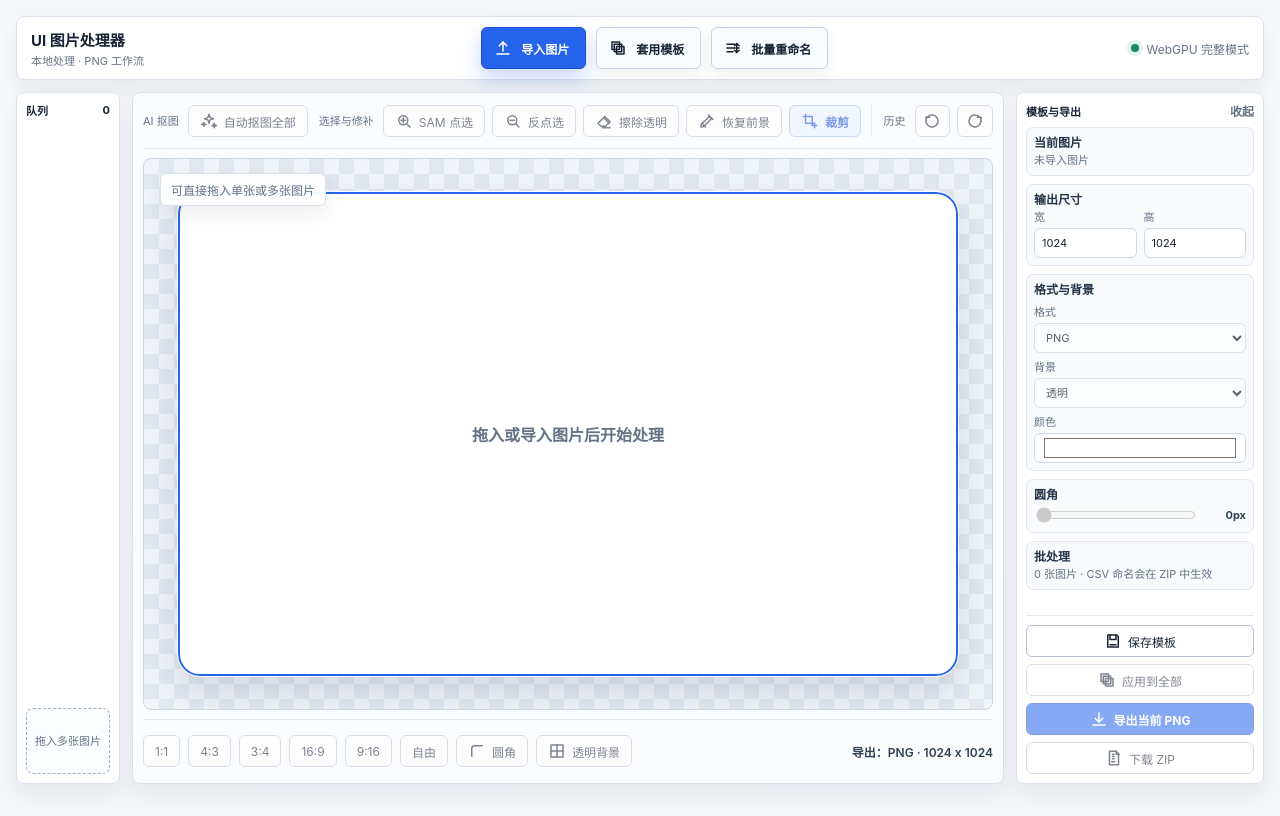
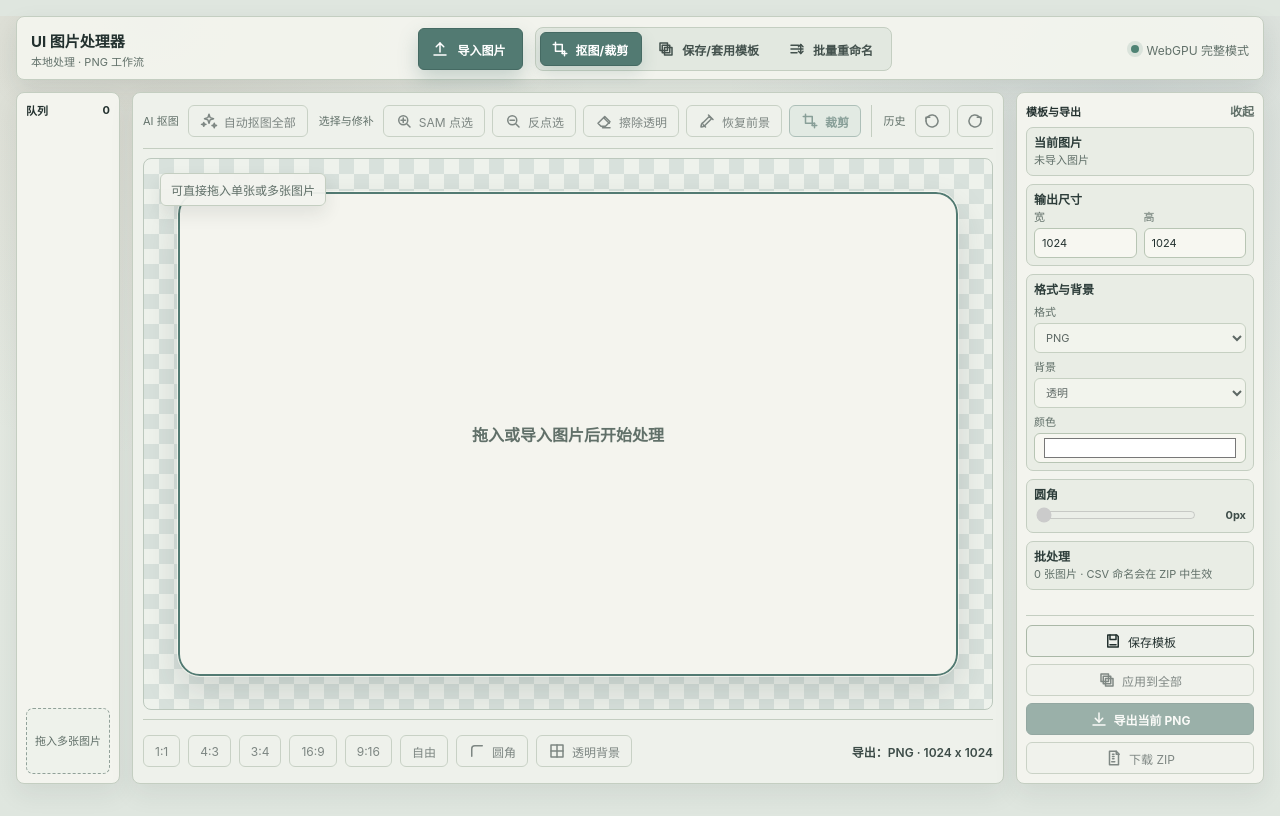
Before and after one commit to olafifi/ui-image-processor, a React (Vite) app: page / in a window 1280 px wide. Built offline with nearby package versions, Linux system fonts and the light colour scheme.

Commit message:
fix: add workspace switching and softer theme

```diff
--- a/src/App.tsx
+++ b/src/App.tsx
@@ -463,10 +463,16 @@ export function App({
   return (
     <div className="app-shell">
       <TopBar
+        isTemplateOpen={isTemplateOpen}
         onImportFiles={importFiles}
+        onOpenEdit={() => setWorkspaceMode('edit')}
         onOpenRename={() => setWorkspaceMode('rename')}
-        onOpenTemplate={() => setIsTemplateOpen(true)}
+        onOpenTemplate={() => {
+          setWorkspaceMode('edit');
+          setIsTemplateOpen(true);
+        }}
         samMode={samMode}
+        workspaceMode={workspaceMode}
       />
       {workspaceMode === 'rename' ? (
         <RenameWorkspace
--- a/src/components/RenameWorkspace.tsx
+++ b/src/components/RenameWorkspace.tsx
@@ -87,7 +87,7 @@ export function RenameWorkspace({
             {showTable ? '隐藏当前表' : '查看当前表'}
           </button>
           <button className="ghost-button rename-back" onClick={onBack} type="button">
-            返回图片处理
+            返回抠图/裁剪
           </button>
         </div>
       </header>
--- a/src/components/TopBar.tsx
+++ b/src/components/TopBar.tsx
@@ -1,15 +1,26 @@
 import { useRef } from 'react';
 import { Icon } from './Icon';
-import type { AppMode } from '../types';
+import type { AppMode, WorkspaceMode } from '../types';
 
 interface TopBarProps {
+  isTemplateOpen: boolean;
   onImportFiles: (files: Iterable<File>) => void;
+  onOpenEdit: () => void;
   onOpenRename: () => void;
   onOpenTemplate: () => void;
   samMode: AppMode;
+  workspaceMode: WorkspaceMode;
 }
 
-export function TopBar({ onImportFiles, onOpenRename, onOpenTemplate, samMode }: TopBarProps) {
+export function TopBar({
+  isTemplateOpen,
+  onImportFiles,
+  onOpenEdit,
+  onOpenRename,
+  onOpenTemplate,
+  samMode,
+  workspaceMode
+}: TopBarProps) {
   const inputRef = useRef<HTMLInputElement>(null);
 
   return (
@@ -20,7 +31,7 @@ export function TopBar({ onImportFiles, onOpenRename, onOpenTemplate, samMode }:
       </div>
 
       <nav className="primary-actions" aria-label="核心功能">
-        <button className="action primary" onClick={() => inputRef.current?.click()} type="button">
+        <button className="action primary import-action" onClick={() => inputRef.current?.click()} type="button">
           <Icon name="upload" />
           导入图片
         </button>
@@ -38,14 +49,35 @@ export function TopBar({ onImportFiles, onOpenRename, onOpenTemplate, samMode }:
           ref={inputRef}
           type="file"
         />
-        <button className="action" onClick={onOpenTemplate} type="button">
-          <Icon name="template" />
-          套用模板
-        </button>
-        <button className="action" onClick={onOpenRename} type="button">
-          <Icon name="rename" />
-          批量重命名
-        </button>
+        <div className="workspace-actions" role="group" aria-label="工作区切换">
+          <button
+            aria-pressed={workspaceMode === 'edit'}
+            className={workspaceMode === 'edit' ? 'workspace-action active' : 'workspace-action'}
+            onClick={onOpenEdit}
+            type="button"
+          >
+            <Icon name="crop" />
+            抠图/裁剪
+          </button>
+          <button
+            aria-pressed={isTemplateOpen}
+            className={isTemplateOpen ? 'workspace-action active' : 'workspace-action'}
+            onClick={onOpenTemplate}
+            type="button"
+          >
+            <Icon name="template" />
+            保存/套用模板
+          </button>
+          <button
+            aria-pressed={workspaceMode === 'rename'}
+            className={workspaceMode === 'rename' ? 'workspace-action active' : 'workspace-action'}
+            onClick={onOpenRename}
+            type="button"
+          >
+            <Icon name="rename" />
+            批量重命名
+          </button>
+        </div>
       </nav>
 
       <div className="status">
--- a/src/styles.css
+++ b/src/styles.css
@@ -1,17 +1,21 @@
 :root {
   font-family: Inter, "Microsoft YaHei", system-ui, sans-serif;
-  --bg: #f4f6fa;
-  --surface: #ffffff;
-  --surface-2: #f8fafc;
-  --line: #d8e0eb;
-  --line-strong: #b8c4d4;
-  --text: #182235;
-  --muted: #657286;
-  --accent: #2563eb;
-  --accent-soft: #e9f1ff;
-  --success: #168a6a;
-  --shadow: 0 16px 36px rgba(24, 34, 53, 0.13);
-  color: #182235;
+  --bg: #dfe6df;
+  --bg-deep: #ccd7cf;
+  --surface: #f3f4ee;
+  --surface-2: #e9ede5;
+  --surface-3: #dde5dc;
+  --line: #c4cec1;
+  --line-strong: #aab8a7;
+  --text: #22302e;
+  --muted: #617069;
+  --accent: #527a72;
+  --accent-2: #8a7968;
+  --accent-blue: #60758f;
+  --accent-soft: #d9e5dd;
+  --success: #4f8374;
+  --shadow: 0 16px 36px rgba(34, 48, 46, 0.15);
+  color: var(--text);
   background: var(--bg);
 }
 
@@ -23,7 +27,10 @@ body {
   margin: 0;
   min-width: 960px;
   min-height: 100vh;
-  background: linear-gradient(180deg, #f7f9fc 0%, var(--bg) 100%);
+  background:
+    radial-gradient(circle at 12% 0%, rgba(138, 121, 104, 0.16), transparent 32%),
+    radial-gradient(circle at 88% 10%, rgba(96, 117, 143, 0.14), transparent 30%),
+    linear-gradient(180deg, #e7ebe3 0%, var(--bg) 100%);
 }
 
 button,
@@ -42,7 +49,7 @@ button {
   padding: 0 11px;
   border: 1px solid var(--line-strong);
   border-radius: 6px;
-  background: var(--surface);
+  background: #eef1eb;
   color: var(--text);
   font-size: 12px;
   white-space: nowrap;
@@ -82,8 +89,8 @@ svg {
   padding: 10px 14px;
   border: 1px solid var(--line);
   border-radius: 8px;
-  background: rgba(255, 255, 255, 0.96);
-  box-shadow: 0 10px 24px rgba(24, 34, 53, 0.08);
+  background: rgba(243, 244, 238, 0.96);
+  box-shadow: 0 10px 24px rgba(34, 48, 46, 0.1);
 }
 
 .brand {
@@ -111,7 +118,7 @@ svg {
   display: flex;
   align-items: center;
   justify-content: center;
-  gap: 10px;
+  gap: 12px;
 }
 
 .status {
@@ -127,7 +134,7 @@ svg {
   height: 8px;
   border-radius: 50%;
   background: var(--success);
-  box-shadow: 0 0 0 4px rgba(22, 138, 106, 0.12);
+  box-shadow: 0 0 0 4px rgba(79, 131, 116, 0.14);
 }
 
 .dot.degraded {
@@ -141,22 +148,59 @@ svg {
   display: inline-flex;
   align-items: center;
   gap: 9px;
-  border-color: #c6d3e4;
-  background: #f8fbff;
+  border-color: var(--line-strong);
+  background: #eef1eb;
   font-weight: 700;
-  box-shadow: 0 6px 14px rgba(24, 34, 53, 0.07);
+  box-shadow: 0 6px 14px rgba(34, 48, 46, 0.08);
 }
 
 .action.primary,
 .export-primary {
-  border-color: #1d4ed8;
+  border-color: #456a63;
   background: var(--accent);
   color: #fff;
   font-weight: 700;
 }
 
 .action.primary {
-  box-shadow: 0 9px 20px rgba(37, 99, 235, 0.25);
+  box-shadow: 0 9px 20px rgba(82, 122, 114, 0.28);
+}
+
+.workspace-actions {
+  min-height: 42px;
+  padding: 4px;
+  border: 1px solid var(--line);
+  border-radius: 8px;
+  display: inline-flex;
+  align-items: center;
+  gap: 4px;
+  background: rgba(221, 229, 220, 0.74);
+}
+
+.workspace-action {
+  height: 34px;
+  padding: 0 13px 0 10px;
+  display: inline-flex;
+  align-items: center;
+  gap: 7px;
+  border-color: transparent;
+  background: transparent;
+  color: #43514d;
+  font-weight: 700;
+  box-shadow: none;
+}
+
+.workspace-action.active,
+.workspace-action[aria-pressed='true'] {
+  border-color: #456a63;
+  background: var(--accent);
+  color: #fff;
+  box-shadow: 0 7px 16px rgba(82, 122, 114, 0.2);
+}
+
+.workspace-action:not(.active):hover {
+  border-color: var(--line-strong);
+  background: rgba(243, 244, 238, 0.86);
 }
 
 .file-input {
@@ -181,7 +225,7 @@ svg {
   border: 1px solid var(--line);
   border-radius: 8px;
   background: var(--surface);
-  box-shadow: 0 10px 24px rgba(24, 34, 53, 0.07);
+  box-shadow: 0 10px 24px rgba(34, 48, 46, 0.08);
 }
 
 .rail,
@@ -213,11 +257,11 @@ svg {
   height: 66px;
   width: 100%;
   border-radius: 7px;
-  border: 1px solid #dfe6f0;
+  border: 1px solid var(--line);
   background: var(--surface-2);
   padding: 5px;
   overflow: hidden;
-  color: #526174;
+  color: #52625e;
   text-align: left;
   white-space: normal;
 }
@@ -225,12 +269,12 @@ svg {
 .thumb.active {
   border-color: var(--accent);
   background: var(--accent-soft);
-  color: #1d4ed8;
+  color: #365d56;
   font-weight: 700;
 }
 
 .drop-hint {
-  border: 1px dashed #9fb0c5;
+  border: 1px dashed #91a199;
   border-radius: 7px;
   min-height: 66px;
   display: flex;
@@ -238,7 +282,7 @@ svg {
   justify-content: center;
   text-align: center;
   color: var(--muted);
-  background: #fbfdff;
+  background: #eef2eb;
   line-height: 1.35;
 }
 
@@ -247,7 +291,7 @@ svg {
   grid-template-rows: 46px minmax(0, 1fr) 54px;
   gap: 9px;
   padding: 10px;
-  background: #fbfcfe;
+  background: #eef1eb;
 }
 
 .toolbar {
@@ -256,7 +300,7 @@ svg {
   justify-content: space-between;
   gap: 12px;
   min-width: 0;
-  border-bottom: 1px solid #e4eaf2;
+  border-bottom: 1px solid var(--line);
   padding-bottom: 9px;
 }
 
@@ -286,15 +330,15 @@ svg {
 }
 
 .tool-active {
-  border-color: #9bb7f4;
+  border-color: #78988f;
   background: var(--accent-soft);
-  color: #1d4ed8;
+  color: #365d56;
   font-weight: 700;
 }
 
 .history {
   padding-left: 12px;
-  border-left: 1px solid #e4eaf2;
+  border-left: 1px solid var(--line);
 }
 
 .history-btn {
@@ -313,7 +357,7 @@ svg {
   align-items: center;
   gap: 7px;
   color: var(--muted);
-  background: var(--surface);
+  background: var(--surface-2);
   font-size: 11px;
 }
 
@@ -332,14 +376,14 @@ svg {
   display: flex;
   align-items: center;
   justify-content: center;
-  border: 1px solid #cbd6e4;
+  border: 1px solid #bcc8bd;
   border-radius: 8px;
   background:
-    linear-gradient(45deg, #e2e8f0 25%, transparent 25%),
-    linear-gradient(-45deg, #e2e8f0 25%, transparent 25%),
-    linear-gradient(45deg, transparent 75%, #e2e8f0 75%),
-    linear-gradient(-45deg, transparent 75%, #e2e8f0 75%);
-  background-color: #f0f4f9;
+    linear-gradient(45deg, #d8e1dc 25%, transparent 25%),
+    linear-gradient(-45deg, #d8e1dc 25%, transparent 25%),
+    linear-gradient(45deg, transparent 75%, #d8e1dc 75%),
+    linear-gradient(-45deg, transparent 75%, #d8e1dc 75%);
+  background-color: #eef2ec;
   background-size: 30px 30px;
   background-position:
     0 0,
@@ -354,18 +398,18 @@ svg {
   height: min(88%, 760px);
   border: 2px solid var(--accent);
   border-radius: 22px;
-  background: #fff;
+  background: #f4f4ee;
   display: flex;
   align-items: center;
   justify-content: center;
   color: var(--muted);
   font-weight: 700;
   box-shadow: var(--shadow);
-  outline: 1px solid rgba(255, 255, 255, 0.86);
+  outline: 1px solid rgba(250, 250, 244, 0.78);
 }
 
 .canvas.has-image {
-  background: rgba(255, 255, 255, 0.7);
+  background: rgba(243, 244, 238, 0.72);
   color: inherit;
   padding: 14px;
 }
@@ -380,7 +424,7 @@ svg {
   place-items: center;
   overflow: hidden;
   border-radius: 18px;
-  background: rgba(255, 255, 255, 0.55);
+  background: rgba(243, 244, 238, 0.56);
 }
 
 .image-fit-layer {
@@ -407,10 +451,10 @@ svg {
 
 .crop-frame {
   position: absolute;
-  border: 2px solid #f8fafc;
+  border: 2px solid #f6f5ee;
   box-shadow:
-    0 0 0 999px rgba(15, 23, 42, 0.2),
-    0 0 0 1px rgba(37, 99, 235, 0.8);
+    0 0 0 999px rgba(34, 48, 46, 0.22),
+    0 0 0 1px rgba(82, 122, 114, 0.86);
   pointer-events: none;
 }
 
@@ -425,10 +469,10 @@ svg {
   width: 18px;
   height: 18px;
   padding: 0;
-  border: 2px solid #fff;
+  border: 2px solid #f8f6ee;
   border-radius: 50%;
   background: var(--accent);
-  box-shadow: 0 3px 8px rgba(24, 34, 53, 0.28);
+  box-shadow: 0 3px 8px rgba(34, 48, 46, 0.28);
   touch-action: none;
 }
 
@@ -445,10 +489,10 @@ svg {
   padding: 7px 10px;
   border: 1px solid var(--line);
   border-radius: 6px;
-  background: rgba(255, 255, 255, 0.94);
+  background: rgba(243, 244, 238, 0.94);
   color: var(--muted);
   font-size: 12px;
-  box-shadow: 0 8px 18px rgba(24, 34, 53, 0.08);
+  box-shadow: 0 8px 18px rgba(34, 48, 46, 0.09);
 }
 
 .cutout-status {
@@ -457,12 +501,12 @@ svg {
   top: 12px;
   max-width: min(320px, calc(100% - 24px));
   padding: 7px 10px;
-  border: 1px solid rgba(37, 99, 235, 0.22);
+  border: 1px solid rgba(82, 122, 114, 0.28);
   border-radius: 6px;
-  background: rgba(255, 255, 255, 0.94);
-  color: #1d4ed8;
+  background: rgba(243, 244, 238, 0.94);
+  color: #365d56;
   font-size: 12px;
-  box-shadow: 0 8px 18px rgba(24, 34, 53, 0.1);
+  box-shadow: 0 8px 18px rgba(34, 48, 46, 0.11);
 }
 
 .cutout-status-failed {
@@ -480,27 +524,27 @@ svg {
   align-items: center;
   gap: 8px;
   min-width: 0;
-  border-top: 1px solid #e4eaf2;
+  border-top: 1px solid var(--line);
   padding-top: 9px;
   font-size: 12px;
 }
 
 .crop-active {
-  border-color: #9bb7f4;
+  border-color: #78988f;
   background: var(--accent-soft);
-  color: #1d4ed8;
+  color: #365d56;
   font-weight: 700;
 }
 
 .summary {
   margin-left: auto;
-  color: #334155;
+  color: #3d4c48;
   font-weight: 600;
 }
 
 .field {
   min-height: 44px;
-  border: 1px solid #e0e7f0;
+  border: 1px solid var(--line);
   border-radius: 7px;
   background: var(--surface-2);
   padding: 7px;
@@ -510,7 +554,7 @@ svg {
 
 .field strong {
   display: block;
-  color: #26344a;
+  color: #2d3d3a;
   margin-bottom: 2px;
   font-size: 12px;
 }
@@ -534,9 +578,9 @@ svg {
 .stacked-control select {
   width: 100%;
   height: 30px;
-  border: 1px solid #cfd9e6;
+  border: 1px solid #b8c5b4;
   border-radius: 6px;
-  background: #fff;
+  background: #f7f7f1;
   color: var(--text);
   padding: 0 7px;
 }
@@ -558,7 +602,7 @@ svg {
 
 .range-row span {
   text-align: right;
-  color: #334155;
+  color: #3d4c48;
   font-weight: 700;
 }
 
@@ -570,7 +614,7 @@ svg {
   display: grid;
   gap: 7px;
   padding-top: 9px;
-  border-top: 1px solid #e4eaf2;
+  border-top: 1px solid var(--line);
 }
 
 .panel-status,
@@ -582,9 +626,9 @@ svg {
 }
 
 .panel-status {
-  border: 1px solid rgba(22, 138, 106, 0.22);
-  background: rgba(22, 138, 106, 0.08);
-  color: #0f6b54;
+  border: 1px solid rgba(79, 131, 116, 0.28);
+  background: rgba(79, 131, 116, 0.1);
+  color: #365d56;
 }
 
 .panel-error {
@@ -599,7 +643,7 @@ svg {
   display: grid;
   place-items: center;
   padding: 24px;
-  background: rgba(15, 23, 42, 0.28);
+  background: rgba(34, 48, 46, 0.34);
   z-index: 10;
 }
 
@@ -643,7 +687,7 @@ svg {
   border-radius: 6px;
   display: inline-flex;
   align-items: center;
-  background: var(--surface);
+  background: #eef1eb;
   font-size: 12px;
   cursor: pointer;
 }
@@ -660,7 +704,7 @@ svg {
   display: flex;
   justify-content: space-between;
   padding: 8px 0;
-  border-top: 1px solid #e4eaf2;
+  border-top: 1px solid var(--line);
   font-size: 13px;
 }
 
@@ -688,7 +732,7 @@ svg {
   border: 1px solid var(--line);
   border-radius: 8px;
   background: var(--surface);
-  box-shadow: 0 10px 24px rgba(24, 34, 53, 0.07);
+  box-shadow: 0 10px 24px rgba(34, 48, 46, 0.08);
   display: grid;
   grid-template-rows: 58px minmax(0, 1fr) auto;
   overflow: hidden;
@@ -696,7 +740,7 @@ svg {
 
 .rename-header {
   padding: 10px 14px;
-  border-bottom: 1px solid #e4eaf2;
+  border-bottom: 1px solid var(--line);
   display: flex;
   align-items: center;
   justify-content: space-between;
@@ -725,7 +769,11 @@ svg {
 }
 
 .rename-back {
-  padding: 0 8px;
+  height: 32px;
+  padding: 0 10px;
+  border: 1px solid var(--line-strong);
+  background: var(--surface-2);
+  color: #3d4c48;
 }
 
 .rename-body {
@@ -739,11 +787,11 @@ svg {
 .rename-detail {
   min-height: 0;
   padding: 10px;
-  background: #fbfcfe;
+  background: #eef1eb;
 }
 
 .rename-list {
-  border-right: 1px solid #e4eaf2;
+  border-right: 1px solid var(--line);
   overflow: auto;
   display: grid;
   align-content: start;
@@ -774,14 +822,14 @@ svg {
   width: 54px;
   height: 54px;
   object-fit: contain;
-  border: 1px solid #e4eaf2;
+  border: 1px solid var(--line);
   border-radius: 6px;
   background:
-    linear-gradient(45deg, #e2e8f0 25%, transparent 25%),
-    linear-gradient(-45deg, #e2e8f0 25%, transparent 25%),
-    linear-gradient(45deg, transparent 75%, #e2e8f0 75%),
-    linear-gradient(-45deg, transparent 75%, #e2e8f0 75%);
-  background-color: #f8fafc;
+    linear-gradient(45deg, #d8e1dc 25%, transparent 25%),
+    linear-gradient(-45deg, #d8e1dc 25%, transparent 25%),
+    linear-gradient(45deg, transparent 75%, #d8e1dc 75%),
+    linear-gradient(-45deg, transparent 75%, #d8e1dc 75%);
+  background-color: #eef2ec;
   background-size: 16px 16px;
   background-position:
     0 0,
@@ -819,11 +867,11 @@ svg {
   place-items: center;
   gap: 10px;
   background:
-    linear-gradient(45deg, #e2e8f0 25%, transparent 25%),
-    linear-gradient(-45deg, #e2e8f0 25%, transparent 25%),
-    linear-gradient(45deg, transparent 75%, #e2e8f0 75%),
-    linear-gradient(-45deg, transparent 75%, #e2e8f0 75%);
-  background-color: #f0f4f9;
+    linear-gradient(45deg, #d8e1dc 25%, transparent 25%),
+    linear-gradient(-45deg, #d8e1dc 25%, transparent 25%),
+    linear-gradient(45deg, transparent 75%, #d8e1dc 75%),
+    linear-gradient(-45deg, transparent 75%, #d8e1dc 75%);
+  background-color: #eef2ec;
   background-size: 28px 28px;
   background-position:
     0 0,
@@ -837,7 +885,7 @@ svg {
   max-height: 100%;
   object-fit: contain;
   border-radius: 8px;
-  filter: drop-shadow(0 18px 22px rgba(24, 34, 53, 0.16));
+  filter: drop-shadow(0 18px 22px rgba(34, 48, 46, 0.16));
 }
 
 .rename-preview span {
@@ -849,7 +897,7 @@ svg {
 }
 
 .rename-detail {
-  border-left: 1px solid #e4eaf2;
+  border-left: 1px solid var(--line);
   display: flex;
   flex-direction: column;
   gap: 9px;
@@ -864,16 +912,16 @@ svg {
 .rename-name-field input {
   width: 100%;
   height: 34px;
-  border: 1px solid #cfd9e6;
+  border: 1px solid #b8c5b4;
   border-radius: 6px;
   padding: 0 8px;
   color: var(--text);
-  background: #fff;
+  background: #f7f7f1;
 }
 
 .rename-empty {
   min-height: 88px;
-  border: 1px dashed #9fb0c5;
+  border: 1px dashed #91a199;
   border-radius: 8px;
   display: grid;
   place-items: center;
@@ -884,8 +932,8 @@ svg {
 .rename-table-wrap {
   max-height: 210px;
   overflow: auto;
-  border-top: 1px solid #e4eaf2;
-  background: #fff;
+  border-top: 1px solid var(--line);
+  background: #f3f4ee;
 }
 
 .rename-table {
@@ -896,7 +944,7 @@ svg {
 
 .rename-table th,
 .rename-table td {
-  border-bottom: 1px solid #e4eaf2;
+  border-bottom: 1px solid var(--line);
   padding: 7px 10px;
   text-align: left;
   white-space: nowrap;
@@ -905,7 +953,7 @@ svg {
 .rename-table th {
   position: sticky;
   top: 0;
-  background: #f8fafc;
+  background: #e7ece5;
   color: var(--muted);
   font-weight: 700;
 }
```
Also changed, not shown: 1 other file (tests, documents, lock files or other folders).
